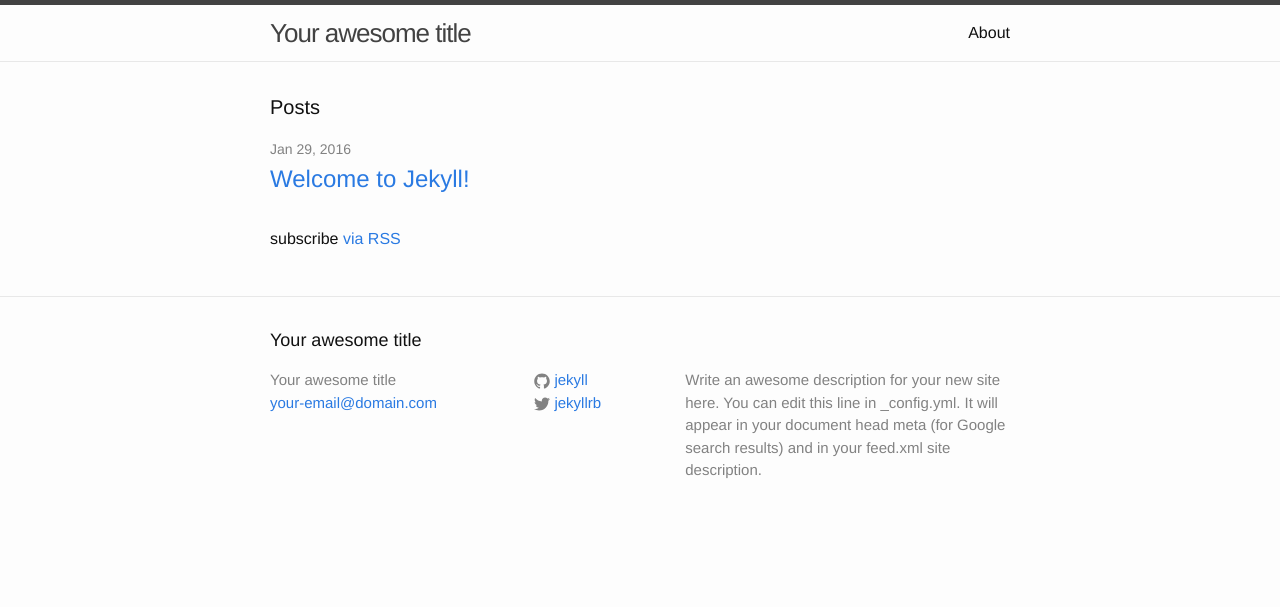
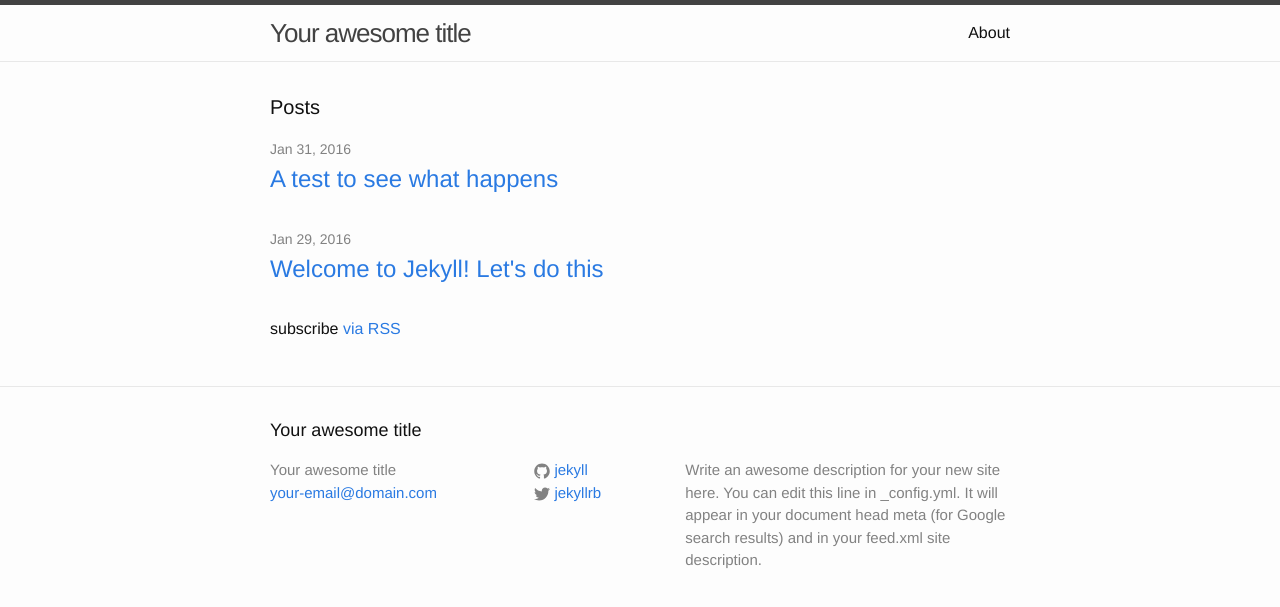
Before and after one commit to furilo/jekyll-test, a Jekyll site: the page built from index.html, in a window 1280 px wide. Shown: the top 607 px of the page. Built offline with Jekyll 4.4.1, drawn with Linux system fonts in a browser that asks for light colours.

```diff
--- a/_posts/2016-01-29-welcome-to-jekyll.markdown
+++ b/_posts/2016-01-29-welcome-to-jekyll.markdown
@@ -1,6 +1,6 @@
 ---
 layout: post
-title:  "Welcome to Jekyll!"
+title:  "Welcome to Jekyll! Let's do this"
 date:   2016-01-29 09:18:58 +0100
 categories: jekyll update
 ---
--- /dev/null
+++ b/_posts/2016-01-31-Another-test-on-Jekyll.markdown
@@ -0,0 +1,8 @@
+---
+layout: post
+title:  "A test to see what happens"
+date:   2016-01-31 14:00:00 +0100
+categories: jekyll update
+---
+
+Just toolin' around.
```
Also changed, not shown: other parts of _posts/2016-01-29-welcome-to-jekyll.markdown (+3 -0 lines).
